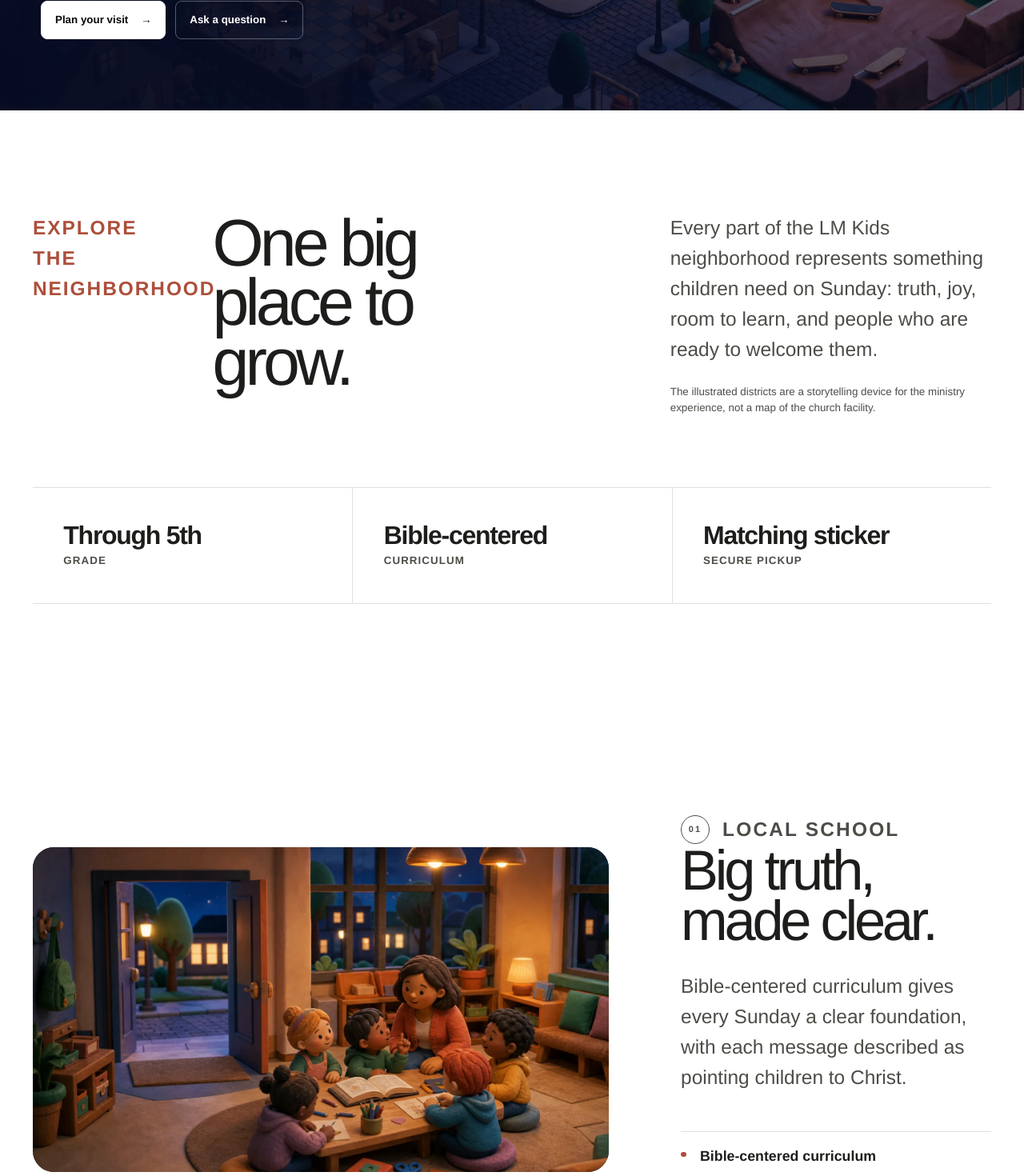
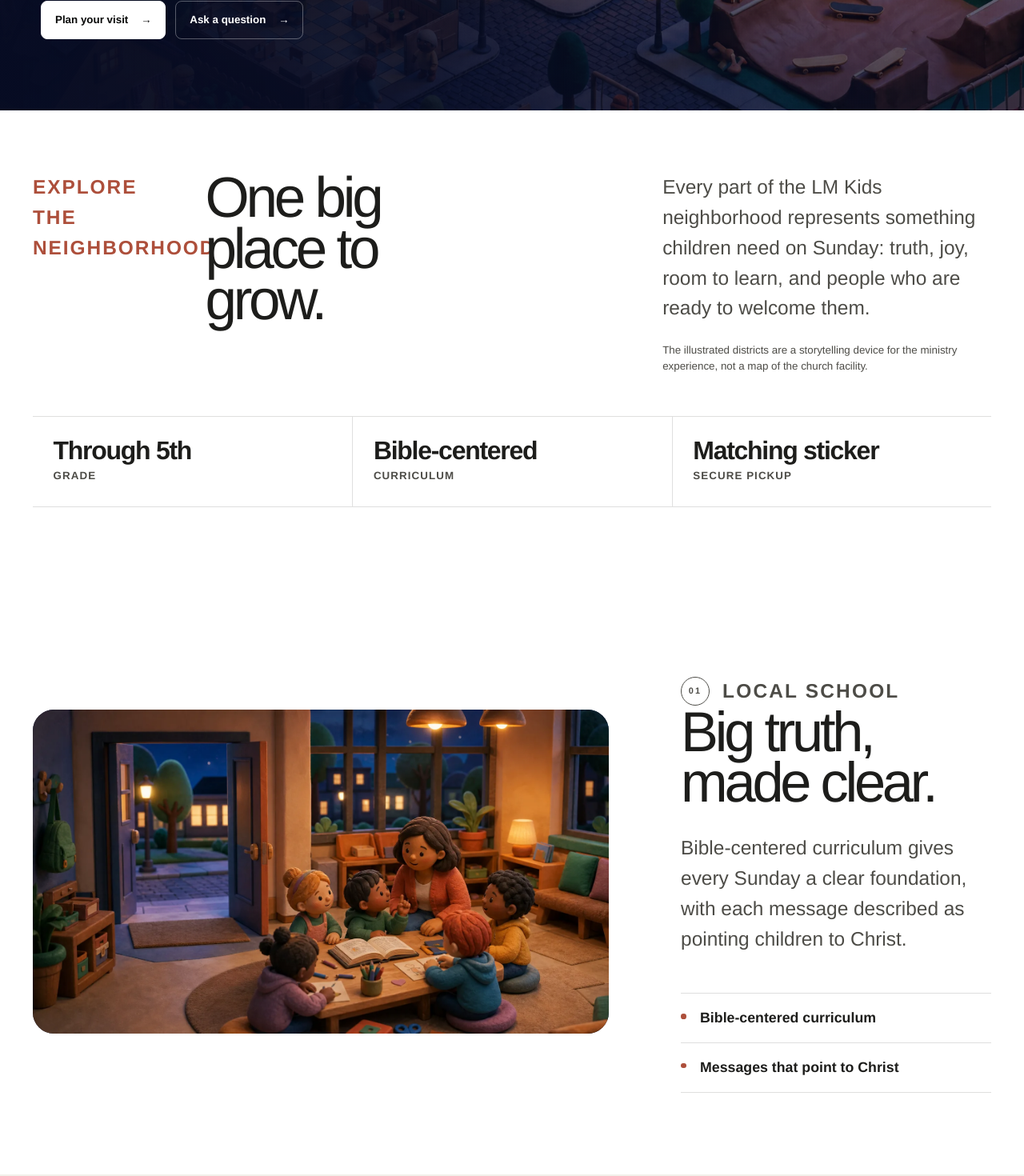
Before and after one commit to living-message-church/living-message-church, a Next.js app: page /connect/kids in a window 1280 px wide. Shown: the part 660-2130 px from the top of the page at 80% size. Built offline with nearby package versions, Linux system fonts and the light colour scheme.

Commit message:
Tighten LM Kids neighborhood intro

```diff
--- a/src/styles/globals.css
+++ b/src/styles/globals.css
@@ -789,15 +789,15 @@ button, input, textarea, select { font: inherit; }
 .kids-hero-copy .action-secondary { border-color: rgb(255 255 255 / 0.32); color: white; }
 .kids-hero-copy .action-secondary:hover { border-color: rgb(255 255 255 / 0.64); background: rgb(255 255 255 / 0.06); }
 
-.kids-neighborhood-intro { background: #fff; padding-block: clamp(6rem, 10vw, 10rem); }
-.kids-neighborhood-heading { display: grid; grid-template-columns: minmax(9rem, 0.3fr) minmax(22rem, 0.95fr) minmax(19rem, 0.75fr); align-items: start; gap: clamp(2rem, 5vw, 6rem); }
+.kids-neighborhood-intro { background: #fff; padding-block: clamp(4rem, 6vw, 6rem); }
+.kids-neighborhood-heading { display: grid; grid-template-columns: minmax(9rem, 0.3fr) minmax(22rem, 0.95fr) minmax(19rem, 0.75fr); align-items: start; gap: clamp(2rem, 4vw, 4.5rem); }
 .kids-neighborhood-heading .eyebrow { margin: 0; color: var(--color-coral); }
-.kids-neighborhood-heading h2 { max-width: 9ch; margin: 0; font-size: clamp(3.5rem, 2.2rem + 3.7vw, 6.5rem); letter-spacing: -0.06em; line-height: 0.9; }
+.kids-neighborhood-heading h2 { max-width: 9ch; margin: 0; font-size: clamp(3.2rem, 2.2rem + 2.8vw, 5.3rem); letter-spacing: -0.06em; line-height: 0.9; }
 .kids-neighborhood-heading > div { max-width: 34rem; }
 .kids-neighborhood-heading p { margin: 0; color: var(--color-ink-soft); font-size: var(--step-1); line-height: 1.55; }
 .kids-neighborhood-heading small { display: block; margin-top: var(--space-4); color: var(--color-ink-soft); font-size: var(--step--1); line-height: 1.5; }
-.kids-neighborhood-facts { display: grid; grid-template-columns: repeat(3, minmax(0, 1fr)); margin: clamp(4rem, 7vw, 7rem) 0 0; padding: 0; border-block: 1px solid var(--color-line); list-style: none; }
-.kids-neighborhood-facts li { display: grid; min-height: 9rem; align-content: center; gap: 0.35rem; padding: clamp(1.5rem, 3vw, 2.5rem); }
+.kids-neighborhood-facts { display: grid; grid-template-columns: repeat(3, minmax(0, 1fr)); margin: clamp(3rem, 4vw, 4.5rem) 0 0; padding: 0; border-block: 1px solid var(--color-line); list-style: none; }
+.kids-neighborhood-facts li { display: grid; min-height: 7rem; align-content: center; gap: 0.3rem; padding: clamp(1.25rem, 2vw, 1.8rem); }
 .kids-neighborhood-facts li + li { border-left: 1px solid var(--color-line); }
 .kids-neighborhood-facts strong { font-size: clamp(1.55rem, 1.2rem + 1vw, 2.25rem); letter-spacing: -0.04em; line-height: 1; }
 .kids-neighborhood-facts span { color: var(--color-ink-soft); font-size: var(--step--1); font-weight: 700; letter-spacing: 0.08em; text-transform: uppercase; }
@@ -1047,7 +1047,8 @@ button, input, textarea, select { font: inherit; }
   .kids-hero-copy h1 em { line-height: 0.86; }
   .kids-hero-copy > p { margin-inline: auto; font-size: clamp(1.05rem, 4.5vw, 1.22rem); }
   .kids-hero-copy .action-group { justify-content: center; }
-  .kids-neighborhood-intro, .kids-visit { padding-block: var(--space-8); }
+  .kids-neighborhood-intro { padding-block: var(--space-7); }
+  .kids-visit { padding-block: var(--space-8); }
   .kids-neighborhood-heading, .kids-visit-heading { display: block; max-width: 38rem; margin-inline: auto; text-align: center; }
   .kids-neighborhood-heading h2, .kids-visit-heading h2 { margin-inline: auto; font-size: clamp(3rem, 14vw, 4.6rem); }
   .kids-neighborhood-heading > div, .kids-visit-heading > p { margin: var(--space-5) auto 0; }
```
